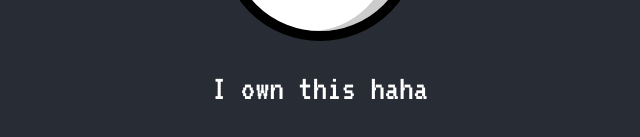
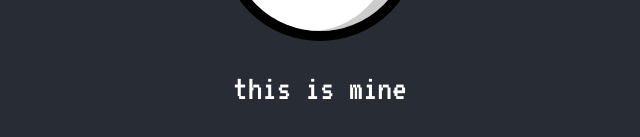
Before and after one commit to pregnantboy/lololofi, a React (Create React App) app: page / in a window 1280 px wide. Shown: the part 459-596 px from the top of the page, without its empty margins (320-960 px from the left). Built offline with nearby package versions, Linux system fonts and the light colour scheme.

Commit message:
change title

```diff
--- a/public/index.html
+++ b/public/index.html
@@ -5,10 +5,7 @@
     <link rel="icon" href="%PUBLIC_URL%/favicon.ico" />
     <meta name="viewport" content="width=device-width, initial-scale=1" />
     <meta name="theme-color" content="#000000" />
-    <meta
-      name="description"
-      content="Web site created using create-react-app"
-    />
+    <meta name="description" content="lofi pomodoro timer" />
 
     <link rel="apple-touch-icon" href="%PUBLIC_URL%/logo192.png" />
 
@@ -31,7 +28,7 @@
       work correctly both with client-side routing and a non-root public URL.
       Learn how to configure a non-root public URL by running `npm run build`.
     -->
-    <title>React App</title>
+    <title>lololo.fi</title>
   </head>
   <body>
     <noscript>You need to enable JavaScript to run this app.</noscript>
--- a/src/App.tsx
+++ b/src/App.tsx
@@ -9,7 +9,7 @@ function App() {
           <div className={styles.pokeballButton}></div>
         </div>
       </header>
-      <p className={styles.text}>I own this haha</p>
+      <p className={styles.text}>this is mine</p>
     </div>
   )
 }
```
Also changed, not shown: public/manifest.json.
